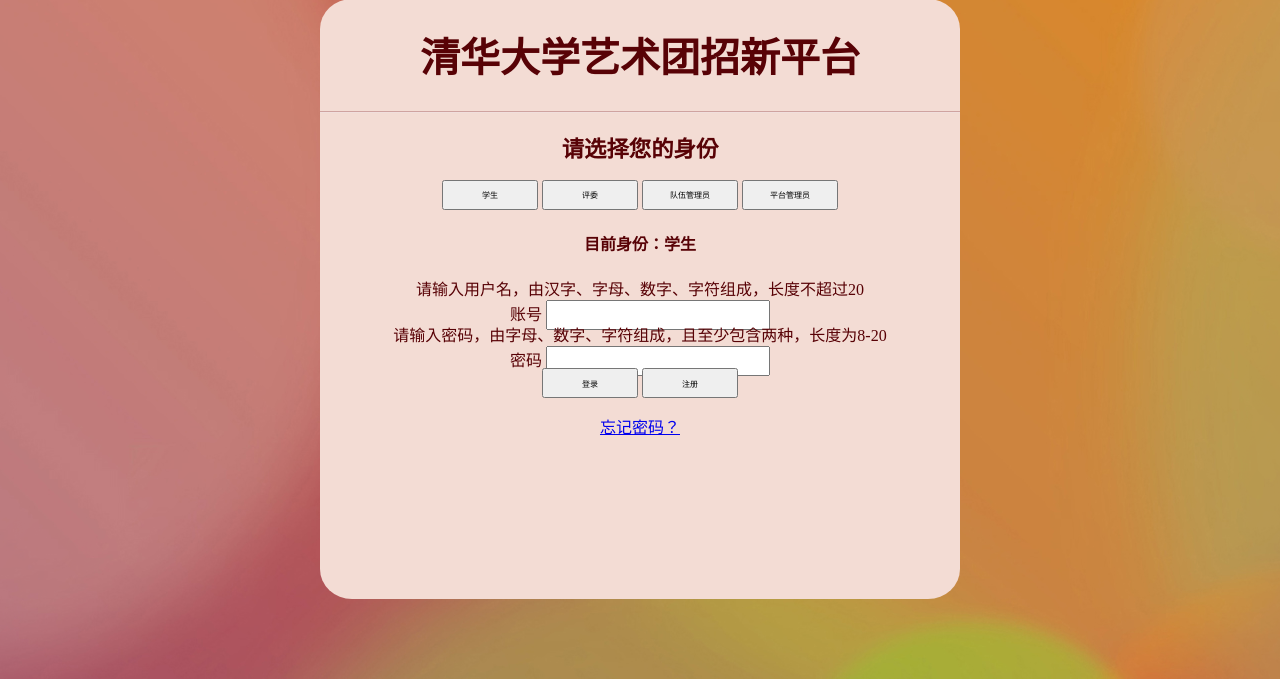
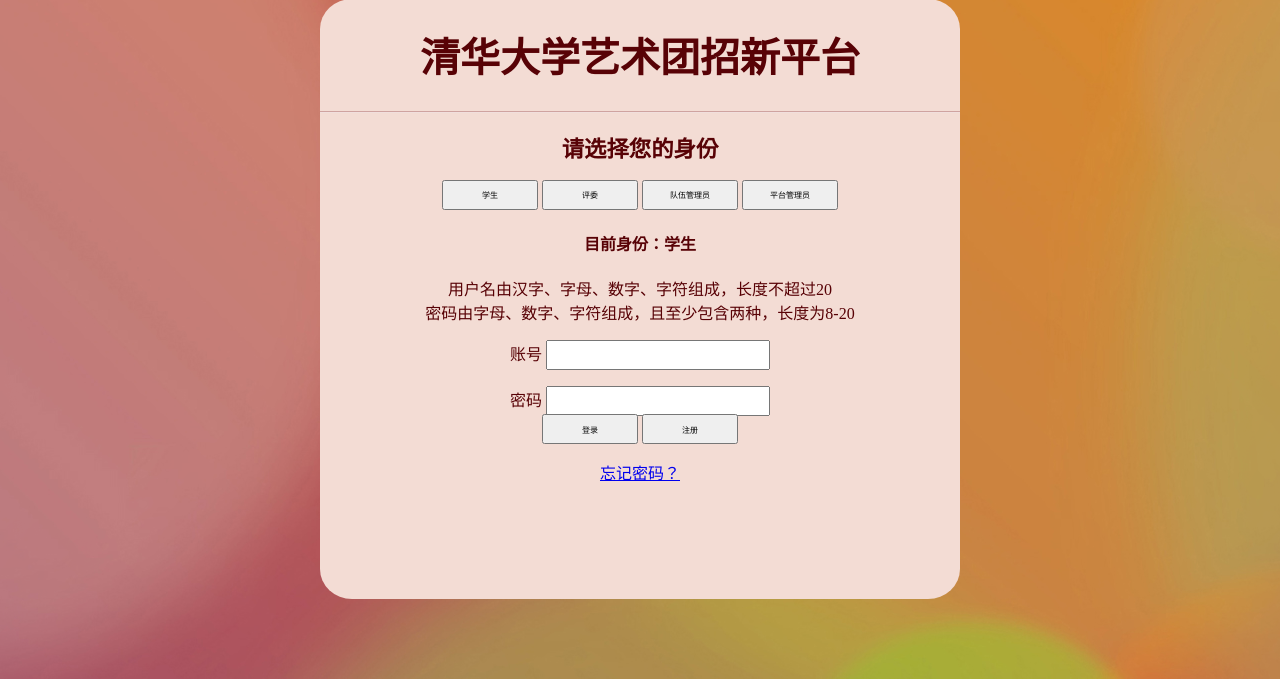
Before and after one commit to ghp-16/software-engineering, a Django app: page / in a window 1280 px wide. Shown: the part 121-800 px from the top of the page. Run offline with Django 3.2, Linux system fonts and the light colour scheme.

Commit message:
修改了初始页面的部分布局

```diff
--- a/myblog/views.py
+++ b/myblog/views.py
@@ -44,8 +44,8 @@ def test(request):
     except:
         user_name = ""
         user_password = ""
-    name_judge = "请输入用户名，由汉字、字母、数字、字符组成，长度不超过20"
-    password_judge = "请输入密码，由字母、数字、字符组成，且至少包含两种，长度为8-20"
+    name_judge = ""
+    password_judge = ""
     name_is_ok = 1;
     password_is_ok = 1;
     if user_name != "":
@@ -79,7 +79,7 @@ def test(request):
                 zifu = 1;
         if digit + alpha + zifu <= 1 or len(user_password) < 8 or len(user_password) > 20:
             password_is_ok = 0
-            password_judge = "密码不符合要求（由字母、数字、字符组成，且至少包含两种，长度为8-20）"
+            password_judge = "密码不符合要求"
 
             html = template.render(locals())
             return HttpResponse(html)
--- a/templates/index.html
+++ b/templates/index.html
@@ -20,6 +20,10 @@
         <button onclick="type4()" type="button">平台管理员</button>
       </p>
         <h4 style="font-size: 100%;" id="type" >目前身份：学生</h4>
+        <p>
+            用户名由汉字、字母、数字、字符组成，长度不超过20<br>
+            密码由字母、数字、字符组成，且至少包含两种，长度为8-20
+        </p>
       <p>
           {{ name_judge }}<br>
         <label >账号</label>
```
